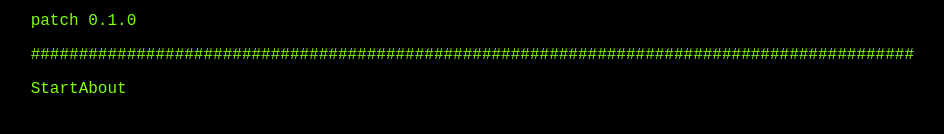
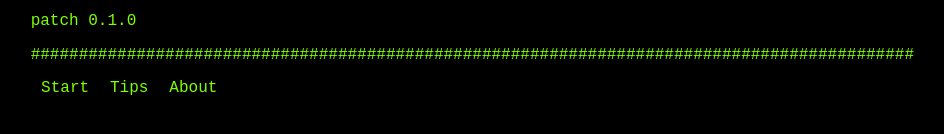
Before and after one commit to perfidiousscript/uoma_screen, a Next.js app: page / in a window 1280 px wide. Shown: the part 286-420 px from the top of the page, without its empty margins (136-1080 px from the left). Built offline with nearby package versions, Linux system fonts and the light colour scheme; a web font is replaced by a local one.

Commit message:
adds tips link to index

```diff
--- a/pages/index.js
+++ b/pages/index.js
@@ -36,18 +36,27 @@ export default function Home() {
               onMouseEnter={selectedBackground}
               onMouseLeave={unselectedBackground}
               key="start"
-              className="choice"
+              className="activeChoice"
             >
               Start
+            </span>
+          </Link>
+          <Link href="/tips">
+            <span
+              onMouseEnter={selectedBackground}
+              onMouseLeave={unselectedBackground}
+              key="start"
+              className="activeChoice"
+            >
+              Tips
             </span>
           </Link>
           <Link href="/about">
             <span
               onMouseEnter={selectedBackground}
               onMouseLeave={unselectedBackground}
-              //onClick={}
               key="about"
-              className="choice"
+              className="activeChoice"
             >
               About
             </span>
```
